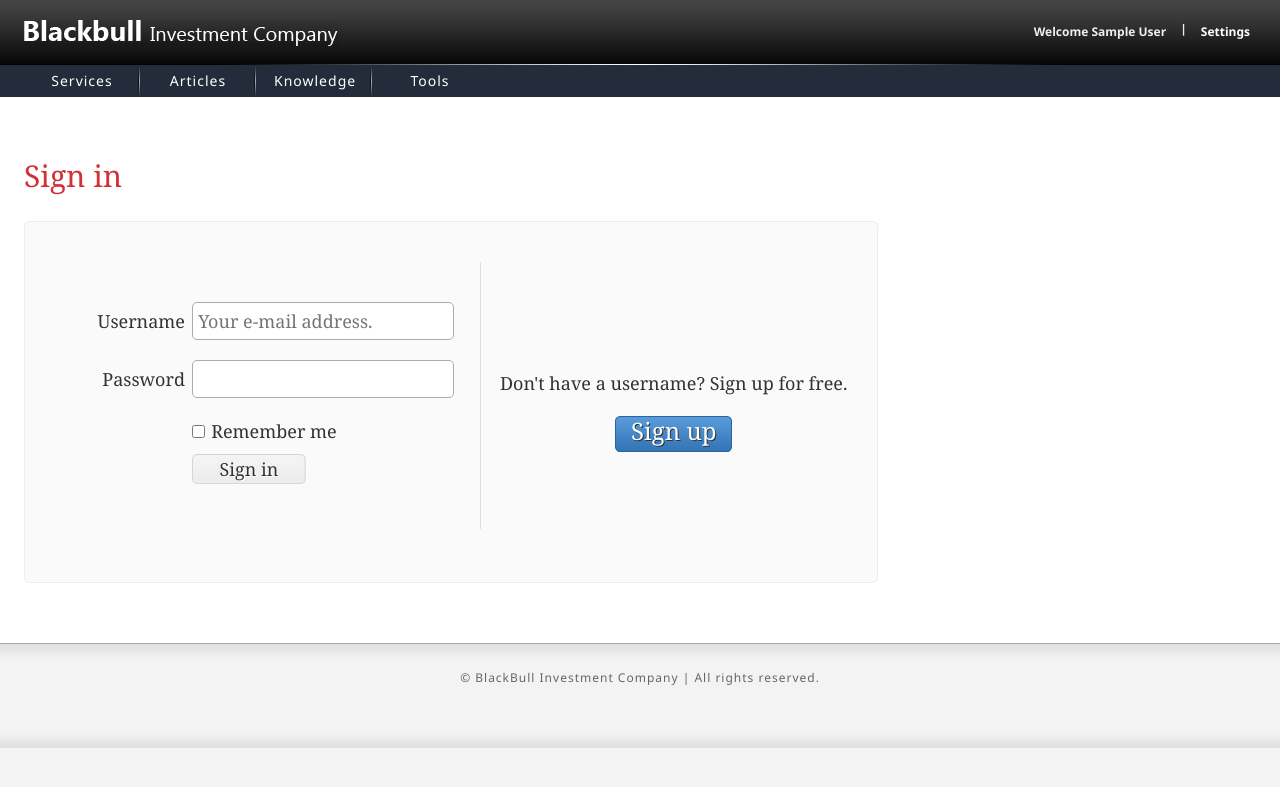
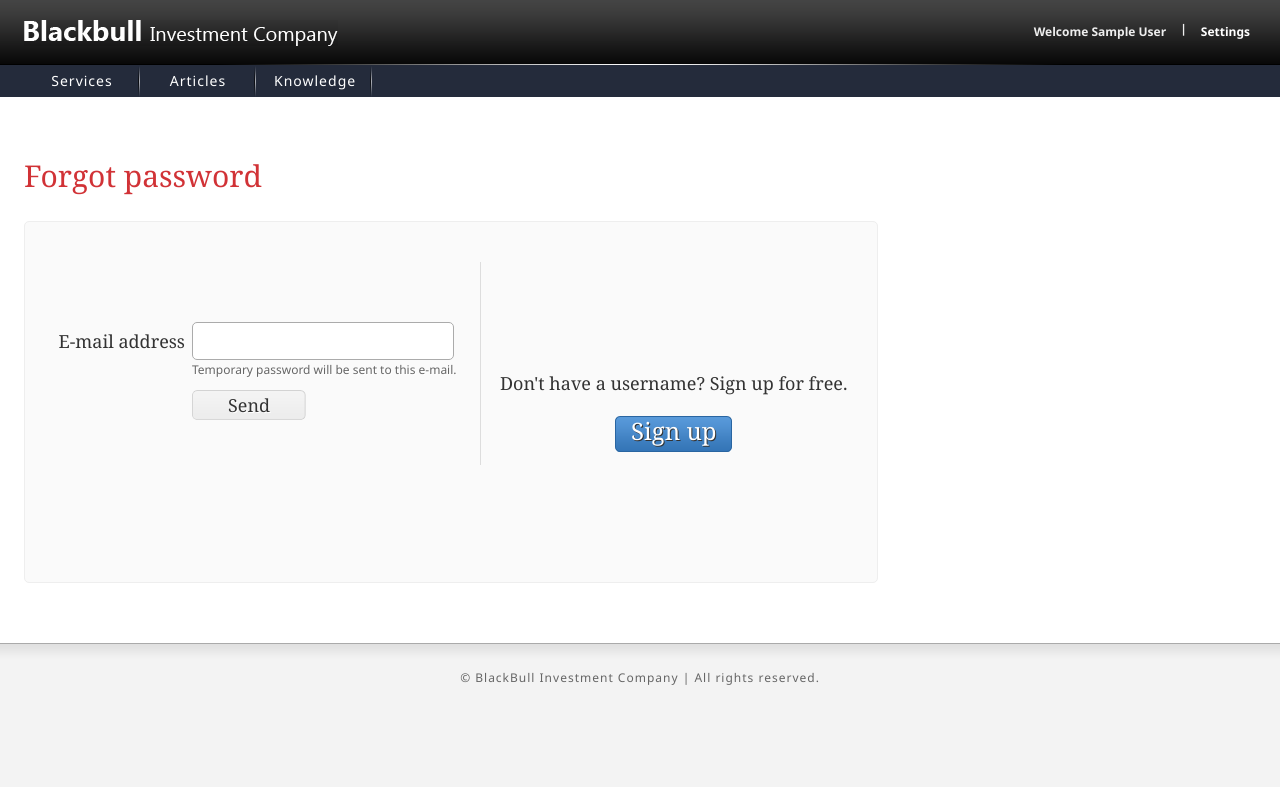
Before and after one commit to apostopher/Blackbull, a PHP site: page /users/login.php?forgot=true in a window 1280 px wide. Shown: the top 787 px of the page. Run offline with PHP 8.4, Linux system fonts and the light colour scheme; the visitor is signed in with stand-in values (Sample User, id 1); some libraries are stand-ins or nearby versions.

Commit message:
minor bug fixes: dead links removed checkbox jquery code fixed queries serverscript fixed
new features:
change password
reset password

```diff
--- a/_partial_header.php
+++ b/_partial_header.php
@@ -9,7 +9,7 @@
 <li class="limenu signout"><a class="settings signout" href='#'>Settings</a>
 <div id="settings_menu" class="hide">
 <ul>
-<li class="bottomborder"><a href="/changepass.php">Change Password</a></li>
+<li class="bottomborder"><a href="/users/changepassword.php">Change Password</a></li>
 <li <?php if($_SESSION['user'] != "Admin"){echo "class=\"invisible\"";}?> id="lipreview"><a id="previewdigest" href="#">Preview</a></li>
 <li <?php if($_SESSION['user'] != "Admin"){echo "class=\"invisible\"";}?> id="lisave"><a id="savedigest" href="#">Save</a></li>
 <li><a href="#" class="lisignout">Log Out</a></li>
@@ -18,7 +18,7 @@
 </li>
 </ul>
 <ul id="login_menu" <?php if($_SESSION['user']){echo "class=\"invisible\"";} ?>>
-<li class="first"><a href="users/registration.php">Register</a></li>
+<li class="first"><a href="/users/registration.php">Register</a></li>
 <li class="second">|</li>
 <li class="limenu signin">
 <a class="signin" href="/login.php">Sign in</a>
@@ -38,7 +38,7 @@
         <input id="remember" name="remember_me" value="1" tabindex="7" type="checkbox" class="chkbox" />
         <label for="remember">Remember me</label>
       </p>
-      <p class="forgot"><a id="forgot" href="/resetpass.php">Forgot your password?</a> </p>
+      <p class="forgot"><a id="forgot" href="/users/login.php?forgot=true">Forgot your password?</a> </p>
     </form>
 </div>
 </li>
@@ -61,7 +61,7 @@
 <span class="arrow hide"></span>
 <ul class="submenu hide">
 <li><a href="/articles/dragonEmpire.php"><h6>Dragon Empire</h6><p>US-China trade relations.</p></a></li>
-<li><h6>Mix the perfect cocktail</h6><p>Use of fundamental &amp; technical analysis in investment decisions.</p></li>
+<!-- li><h6>Mix the perfect cocktail</h6><p>Use of fundamental &amp; technical analysis in investment decisions.</p></li -->
 <li><a href="/articles/unlockTheCycle.php"><h6>Unlock the cycle</h6><p>The cyclic nature of stocks</p></a></li>
 <li><a href="/articles/smallIsBeautiful.php"><h6>Small is beautiful</h6><p>Investment techniques in smallcaps.</p></a></li>
 </ul>
@@ -78,12 +78,12 @@
 <li><a href="/knowledge/stockMarketTrading.php"><h6>The stock market trading</h6><p>trading fundamentals.</p></a></li>
 </ul>
 </li>
-<li class="menuitem" data-tab-name="Tools">
+<!-- li class="menuitem" data-tab-name="Tools">
 <span class="liname">Tools</span>
 <span class="arrow hide"></span>
 <ul class="submenu hide">
 <li><h6>The options spread</h6><p>Hawk eye view of options trading.</p></li>
 </ul>
-</li>
+</li -->
 </ul>
 </nav>
--- a/index.php
+++ b/index.php
@@ -33,7 +33,7 @@ if(isset($_COOKIE['cookname']) && isset($_COOKIE['cookpass'])){
 <a class="next hide"></a>
 <div id="scrollable">
 <article id="slides">
-<section class="items"><a href="articles/cocktail.php"><img src="assets/articleCocktail.jpg" height="400" width="624"/></a></section>
+<!--section class="items"><a href="articles/cocktail.php"><img src="assets/articleCocktail.jpg" height="400" width="624"/></a></section-->
 <section class="items"><a href="articles/dragonEmpire.php"><img src="assets/articleChina.jpg" height="400" width="624"/></a></section>
 <section class="items"><a href="articles/unlockTheCycle.php"><img src="assets/articleCycle.jpg" height="400" width="624"/></a></section>
 </article>
--- a/javascripts/site.js
+++ b/javascripts/site.js
@@ -149,7 +149,8 @@ $("#opaque").css('height', $(document).height());
 					type: "POST",
 					url: "/serverscripts/login.php",
 					data:({'username':$("#username").val(),
-						'password':$("#encrypted").val()}),
+						'password':$("#encrypted").val(),
+						'remember':$("#remember").attr('checked')?1:0}),
 					dataType: "json",
 					success: function(response){
 						if(response.id != '0'){
--- a/javascripts/users/login.js
+++ b/javascripts/users/login.js
@@ -45,7 +45,7 @@ $(function(){
 	});
 	//Submit login
 	$("#loginform").submit(function(){
-		var username = $("#pageusername").val();
+		var username = $("#pageusername").val().toLowerCase();
 		var upassword = $("#pagepassword").val();
 		var validEMail = /^[\_]*([a-z0-9]+(\.|\_*)?)+@([a-z][a-z0-9\-]+(\.|\-*\.))+[a-z]{2,6}$/;
 		$("#loginerror").hide();
@@ -75,7 +75,7 @@ $(function(){
 					url: "/serverscripts/login.php",
 					data:({'username':username,
 						'password':encrypted,
-						'remember':$("#pageremember").checked}),
+						'remember':$("#pageremember").attr('checked')?1:0}),
 					dataType: "json",
 					success: function(response){
 						$("#submitform").attr("disabled", false);
@@ -107,7 +107,7 @@ $(function(){
 		return false;
 	});
 	$("#resendpass").submit(function(){
-		var username = $("#newpass").val();
+		var username = $("#newpass").val().toLowerCase();
 		var validEMail = /^[\_]*([a-z0-9]+(\.|\_*)?)+@([a-z][a-z0-9\-]+(\.|\-*\.))+[a-z]{2,6}$/;
 		if(!validEMail.test(username)){
 			return false;
--- a/javascripts/users/registration.js
+++ b/javascripts/users/registration.js
@@ -137,7 +137,7 @@ $(function(){
 				"userinput":userinput,
 				"fname":$("#firstname").val(),
 				"lname":$("#lastname").val(),
-				"email":$("#email").val(),
+				"email":$("#email").val().toLowerCase(),
 				"password":$("#upassword").val()}),
 			dataType:"json",
 			beforeSend:function(){
@@ -184,7 +184,7 @@ $(function(){
 		}
 		if($(this).val()){
 			var validEMail = /^[\_]*([a-z0-9]+(\.|\_*)?)+@([a-z][a-z0-9\-]+(\.|\-*\.))+[a-z]{2,6}$/;
-			if(!validEMail.test($(this).val())){
+			if(!validEMail.test($(this).val().toLowerCase())){
 				if(!resultspan.hasClass("error")){
 					resultspan.addClass("error");
 				}
--- a/serverscripts/addnewpost.php
+++ b/serverscripts/addnewpost.php
@@ -8,7 +8,7 @@
 
 $query = "INSERT INTO queries VALUES (NULL, '$posttext', NOW(),'$owner',true,$isprivate,'')";
 $result = mysql_query($query);
-if($result || 1){
+if($result){
    $getnew = "select q_id, date, fname, text, isprivate from queries, users where q_id = '".mysql_insert_id()."' AND id = '$owner'";
    $result1 = mysql_query($getnew);
    while($row = mysql_fetch_array($result1)) {
--- a/stylesheets/site.css
+++ b/stylesheets/site.css
@@ -221,6 +221,7 @@ footer#sitefooter div#copy{
 
 #header_login_nav ul li{
     position:relative;
+    z-index:200;
     float:left;
     display:block;
     padding:4px 6px;
@@ -355,9 +356,8 @@ body{
 	font-size:12px;
 	line-height:20px;
         vertical-align: baseline;
-        border-bottom:1px solid #aaa;
-        background:#f3f3f3 url("../images/body_back.png") bottom left repeat-x;
         font-smooth:always;
+        background:#f3f3f3;
 }
 a {
 	text-decoration:none;
--- a/users/login.php
+++ b/users/login.php
@@ -29,11 +29,11 @@ if(isset($_COOKIE['cookname']) && isset($_COOKIE['cookpass'])){
 <?php require_once("../_partial_header.php"); ?>
 <div id="content">
 <div id="login">
-<h1>Sign in</h1>
+<h1><?php if($_GET['forgot'] == "true"){echo "Forgot password";}else{echo "Sign in";} ?></h1>
 <div id="formholder">
 <div class="spacer">&nbsp;</div>
 <div id="loginformdiv">
-<form id="loginform" method="post">
+<form id="loginform" method="post" <?php if($_GET['forgot'] == "true"){echo "style=\"display:none\"";} ?>>
 <label for="pageusername">Username</label>
 <input type="email" id="pageusername" class="long" placeholder="Your e-mail address."/>
 <br/>
@@ -47,7 +47,7 @@ if(isset($_COOKIE['cookname']) && isset($_COOKIE['cookpass'])){
 <input type="submit" value="Sign in" id="submitform" class="submitbutton"/>
 <div id="loginerror" class="hide">Sign in failed. <a href="" id="showresetpass">Reset password?</a></div>
 </form>
-<form id="resendpass" method="post" class="hide">
+<form id="resendpass" method="post" class="hide" <?php if($_GET['forgot'] == "true"){echo "style=\"display:block\"";} ?>>
 <label for="newpass">E-mail address</label>
 <input type="email" id="newpass" class="long"/>
 <br/>
--- a/users/setnewpassword.php
+++ b/users/setnewpassword.php
@@ -33,13 +33,15 @@ if(isset($_COOKIE['cookname']) && isset($_COOKIE['cookpass'])){
 <p>Fill the following form to set a new account password.</p>
 <form id="setnewpassform" method="post">
 <label for="email">E-mail address</label>
-<input type="email" id="email" class="long"/>
+<input type="email" id="email" class="longlegend"/>
+<br/>
+<span id="emailresult">Your e-mail is your <b>USERNAME</b>.</span>
 <br/>
 <label for="tpassword">Temporary password</label>
 <input type="password" id="tpassword" class="long"/>
 <br/>
 <label for="upassword">New password</label>
-<input type="password" id="upassword" class="longlegend"/>
+<input type="password" id="upassword" class="longlegend" title="Password must be less than 16 characters."/>
 <br/>
 <span id="passresult">&nbsp;</span>
 <br/>
```
Also changed, not shown: javascripts/services/queries.js (+9 -6 lines), javascripts/users/setnewpassword.js (+19 -1 lines), services/queries.php (+7 -3 lines), services/query.php (+5 -2 lines), stylesheets/home.css (+5 -4 lines), stylesheets/users/setnewpassword.css (+13 -0 lines), 1 other file.
